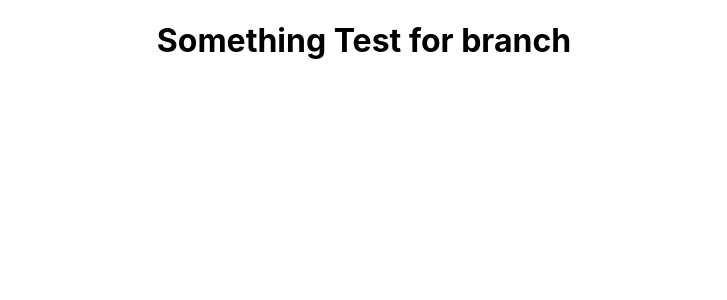
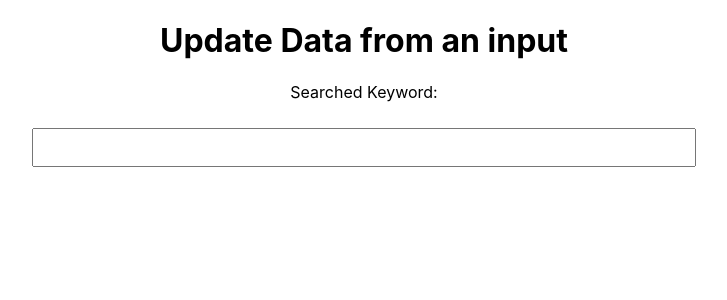
Before and after one commit to Jubair70/pracode, a React (Create React App) app: page / in a window 1280 px wide. Shown: the top 300 px of the page, without its empty margins (276-1003 px from the left). Built offline with nearby package versions, Linux system fonts and the light colour scheme.

Commit message:
Use React State to Update the DOM

```diff
--- a/package.json
+++ b/package.json
@@ -13,6 +13,7 @@
     "react-scripts": "5.0.1",
     "redux": "^4.2.0",
     "redux-thunk": "^2.4.1",
+    "sass": "^1.55.0",
     "web-vitals": "^2.1.4"
   },
   "scripts": {
--- a/src/App.css
+++ b/src/App.css
@@ -1,38 +1,3 @@
 .App {
   text-align: center;
 }
-
-.App-logo {
-  height: 40vmin;
-  pointer-events: none;
-}
-
-@media (prefers-reduced-motion: no-preference) {
-  .App-logo {
-    animation: App-logo-spin infinite 20s linear;
-  }
-}
-
-.App-header {
-  background-color: #282c34;
-  min-height: 100vh;
-  display: flex;
-  flex-direction: column;
-  align-items: center;
-  justify-content: center;
-  font-size: calc(10px + 2vmin);
-  color: white;
-}
-
-.App-link {
-  color: #61dafb;
-}
-
-@keyframes App-logo-spin {
-  from {
-    transform: rotate(0deg);
-  }
-  to {
-    transform: rotate(360deg);
-  }
-}
--- a/src/App.js
+++ b/src/App.js
@@ -1,9 +1,10 @@
+import ShowText from './component/updateDom.component'
 import './App.css';
 
 function App() {
   return (
     <div className='App'>
-        <h1>Something Test for branch</h1>
+        <ShowText/>
     </div>
   )
 }
--- /dev/null
+++ b/src/component/updateDom.component.jsx
@@ -0,0 +1,18 @@
+import React,{useState} from "react";
+import './updateDom.style.scss'
+
+const ShowText=()=>{
+    const [text,setText] = useState("");
+    return (
+        <div>
+            <h1>Update Data from an input</h1>
+            <p>Searched Keyword: {text}</p>
+            <input
+                type="text"
+                onChange={(e)=>setText(e.target.value)}
+            />
+        </div>
+    )
+}
+
+export default ShowText;
--- /dev/null
+++ b/src/component/updateDom.style.scss
@@ -0,0 +1,5 @@
+input {
+    padding: 10px;
+    margin:10px;
+    width: 50%;
+}
```
Also changed, not shown: 1 other file (tests, documents, lock files or other folders).
